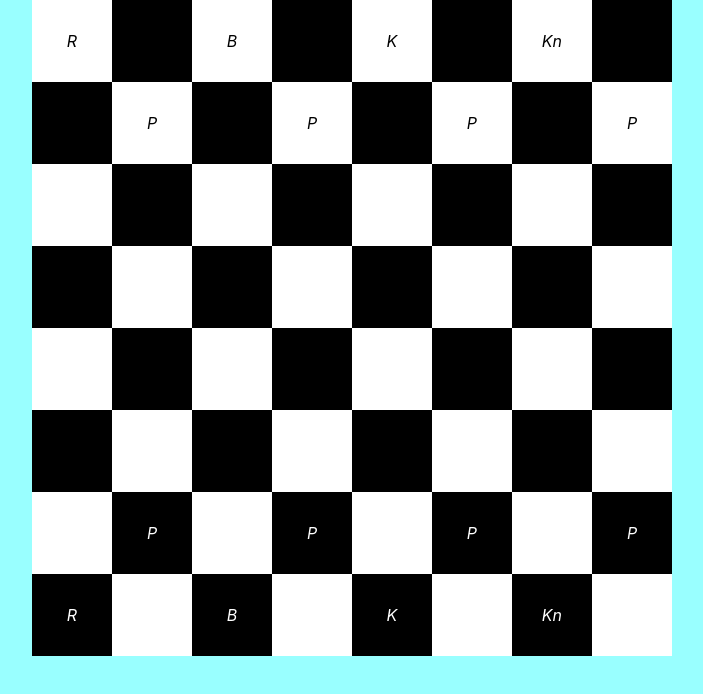
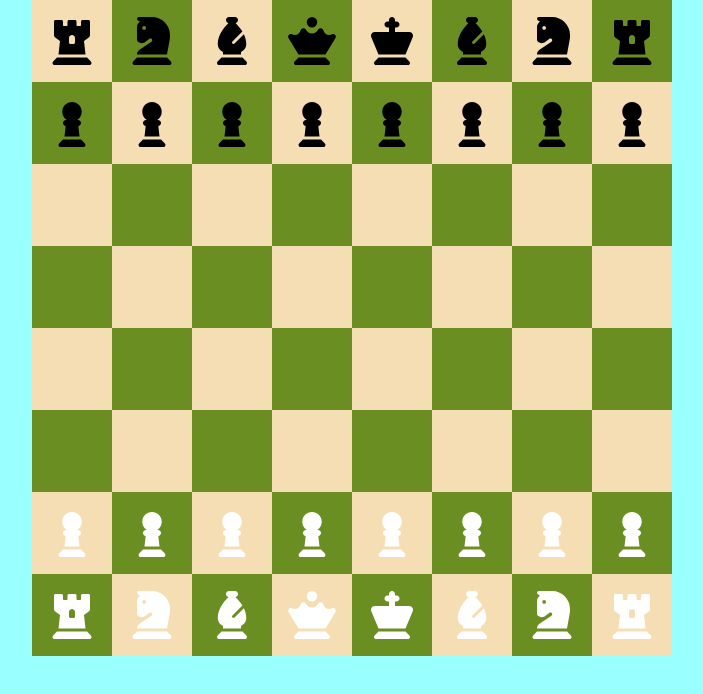
Before and after one commit to patricoda/chess-client, a React (Create React App) app: page / in a window 1280 px wide. Shown: the top 694 px of the page, without its empty margins (288-991 px from the left). Built offline with nearby package versions, Linux system fonts and the light colour scheme.

Commit message:
added piece icons

```diff
--- a/package.json
+++ b/package.json
@@ -3,6 +3,9 @@
   "version": "0.1.0",
   "private": true,
   "dependencies": {
+    "@fortawesome/fontawesome-svg-core": "^6.1.1",
+    "@fortawesome/free-solid-svg-icons": "^6.1.1",
+    "@fortawesome/react-fontawesome": "^0.1.18",
     "@testing-library/jest-dom": "^5.16.4",
     "@testing-library/react": "^13.3.0",
     "@testing-library/user-event": "^13.5.0",
--- a/src/App.css
+++ b/src/App.css
@@ -16,26 +16,17 @@
 }
 
 .chessboard tr:nth-child(odd) td:nth-child(odd) {
-  background-color: white;
+  background-color: wheat;
 }
 
 .chessboard tr:nth-child(odd) td:nth-child(even) {
-  background-color: black;
+  background-color: olivedrab;
 }
 
-.chessboard tr:nth-child(even) td:nth-child(even) {
-  background-color: white;
+tr:nth-child(even) td:nth-child(even) {
+  background-color: wheat;
 }
 
-.chessboard tr:nth-child(even) td:nth-child(odd) {
-  background-color: black;
+tr:nth-child(even) td:nth-child(odd) {
+  background-color: olivedrab;
 }
-
-i.white {
-  text-shadow: cadetblue;
-  color: white;
-}
-
-i.black {
-  color: black;
-}
--- a/src/components/chessboard.jsx
+++ b/src/components/chessboard.jsx
@@ -1,32 +1,55 @@
+import { FontAwesomeIcon } from "@fortawesome/react-fontawesome";
+import {
+  faChessKing,
+  faChessQueen,
+  faChessBishop,
+  faChessRook,
+  faChessKnight,
+  faChessPawn
+} from "@fortawesome/free-solid-svg-icons";
 import { useDrag, useDrop } from "react-dnd";
 
-const Pawn = ({ allegiance, ...props }) => {
-  return (
-    <i className={allegiance === "WHITE" ? "white" : "black"} {...props}>
-      P
-    </i>
+const Pawn = ({ allegiance }) =>
+  allegiance === "WHITE" ? (
+    <FontAwesomeIcon icon={faChessPawn} inverse size="3x" />
+  ) : (
+    <FontAwesomeIcon icon={faChessPawn} size="3x" />
   );
-};
 
-const Rook = ({ allegiance }) => (
-  <i className={allegiance === "WHITE" ? "white" : "black"}>R</i>
-);
+const Rook = ({ allegiance }) =>
+  allegiance === "WHITE" ? (
+    <FontAwesomeIcon icon={faChessRook} inverse size="3x" />
+  ) : (
+    <FontAwesomeIcon icon={faChessRook} size="3x" />
+  );
 
-const Knight = ({ allegiance }) => (
-  <i className={allegiance === "WHITE" ? "white" : "black"}>Kn</i>
-);
+const Knight = ({ allegiance }) =>
+  allegiance === "WHITE" ? (
+    <FontAwesomeIcon icon={faChessKnight} inverse size="3x" />
+  ) : (
+    <FontAwesomeIcon icon={faChessKnight} size="3x" />
+  );
 
-const Bishop = ({ allegiance }) => (
-  <i className={allegiance === "WHITE" ? "white" : "black"}>B</i>
-);
+const Bishop = ({ allegiance }) =>
+  allegiance === "WHITE" ? (
+    <FontAwesomeIcon icon={faChessBishop} inverse size="3x" />
+  ) : (
+    <FontAwesomeIcon icon={faChessBishop} size="3x" />
+  );
 
-const King = ({ allegiance }) => (
-  <i className={allegiance === "WHITE" ? "white" : "black"}>K</i>
-);
+const King = ({ allegiance }) =>
+  allegiance === "WHITE" ? (
+    <FontAwesomeIcon icon={faChessKing} inverse size="3x" />
+  ) : (
+    <FontAwesomeIcon icon={faChessKing} size="3x" />
+  );
 
-const Queen = ({ allegiance }) => (
-  <i className={allegiance === "WHITE" ? "white" : "black"}>Q</i>
-);
+const Queen = ({ allegiance }) =>
+  allegiance === "WHITE" ? (
+    <FontAwesomeIcon icon={faChessQueen} inverse size="3x" />
+  ) : (
+    <FontAwesomeIcon icon={faChessQueen} size="3x" />
+  );
 
 const renderTileContents = (tile) => {
   switch (tile.contents?.type) {
@@ -48,14 +71,22 @@ const renderTileContents = (tile) => {
 };
 
 const Tile = ({ tile, dropHandler }) => {
-  const [, drag] = useDrag(() => ({
+  const [{ isDragging }, drag] = useDrag(() => ({
     type: "PIECE",
+    canDrag: () => true,
+    collect: (monitor) => ({
+      isDragging: !!monitor.isDragging()
+    }),
     item: tile
   }));
 
-  const [, drop] = useDrop(() => ({
+  const [{ canDrop }, drop] = useDrop(() => ({
     accept: "PIECE",
-    drop: (item) => dropHandler(item, tile)
+    canDrop: () => true,
+    drop: (item) => dropHandler(item, tile),
+    collect: (monitor) => ({
+      canDrop: !!monitor.canDrop()
+    })
   }));
 
   return (
```
Also changed, not shown: 1 other file (tests, documents, lock files or other folders).
